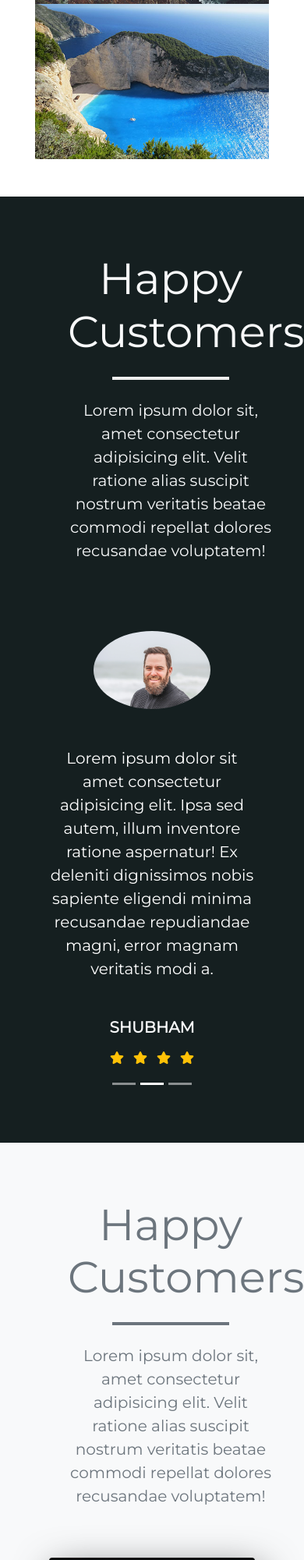
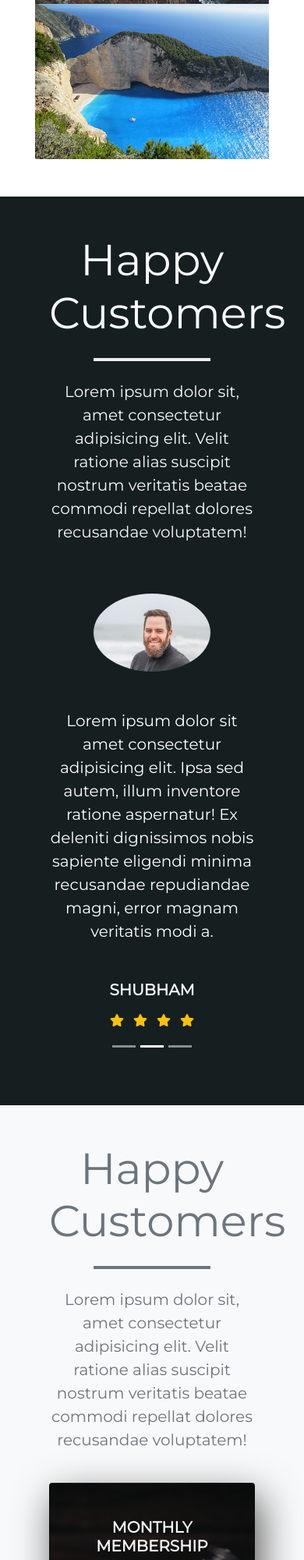
Before and after one commit to ujjwal258518/PhotoX-Photographer-Portfolio-Website, a plain HTML site: page index.html in a window 390 px wide. Shown: the part 9038-11038 px from the top of the page at 78% size. Drawn offline with nearby package versions, Linux system fonts and the light colour scheme.

Commit message:
Design Improvements on extra small and small screens

```diff
--- a/css/style.css
+++ b/css/style.css
@@ -354,14 +354,14 @@ header{
     visibility: hidden;
 }
 
-@media (max-width: 992px) {
+@media (max-width: 768px) {
 
     .contact {
         background: linear-gradient(rgba(21,31,32,1), rgba(21,31,32,.95));
     }
 
     .contact-form {
-        width: 80%;
+        width: 90%;
         margin: auto;
     }
 
--- a/index.html
+++ b/index.html
@@ -278,7 +278,7 @@
           <div class="container-fluid">
             <!--title-->
             <div class="row">
-                <div class="col m-4 text-light text-center">
+                <div class="col m-sm-4 text-light text-center">
                     <h1 class="display-4 mb-4 text-capitalize">Happy Customers</h1>
                     <div class="underline mb-4"></div>
                     <p class="lead">Lorem ipsum dolor sit, amet consectetur adipisicing elit. Velit ratione alias suscipit nostrum veritatis beatae commodi repellat dolores recusandae voluptatem!</p>
@@ -358,7 +358,7 @@
         <div class="container-fluid">
             <!--title-->
             <div class="row text-muted">
-                <div class="col m-4 text-center">
+                <div class="col m-sm-4 text-center">
                     <h1 class="display-4 mb-4 text-capitalize">Happy Customers</h1>
                     <div class="underline mb-4 border-secondary"></div>
                     <p class="lead">Lorem ipsum dolor sit, amet consectetur adipisicing elit. Velit ratione alias suscipit nostrum veritatis beatae commodi repellat dolores recusandae voluptatem!</p>
```
